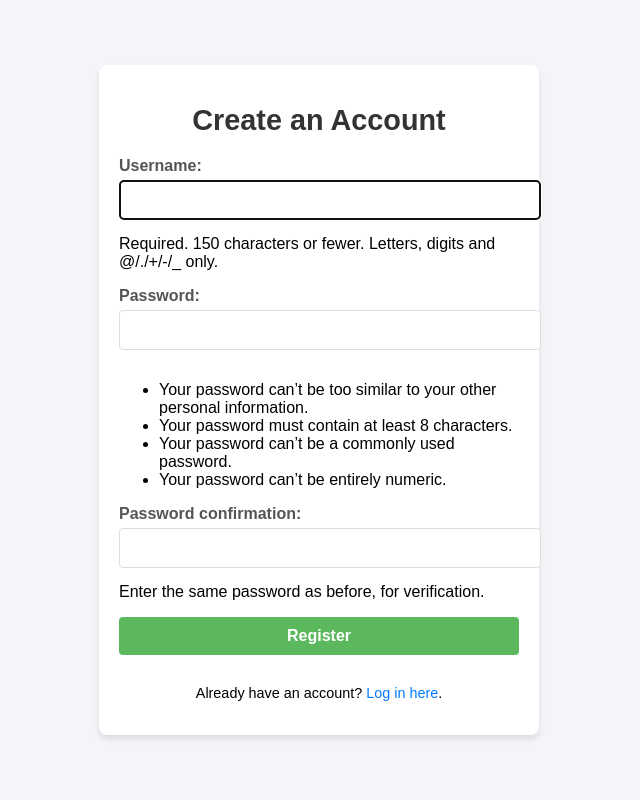
After one commit to Ilydocus/feed4food, a Django app: page /accounts/register/ in a window 1280 px wide. The commit adds this page. Shown: the whole page, without its empty margins (321-961 px from the left). Run offline with Django 5.2, Linux system fonts and the light colour scheme.

Commit message:
set up authentication only registration

```diff
--- /dev/null
+++ b/src/accounts/middleware.py
@@ -0,0 +1,10 @@
+from django.shortcuts import redirect
+
+class InactiveUserRedirectMiddleware:
+    def __init__(self, get_response):
+        self.get_response = get_response
+
+    def __call__(self, request):
+        if request.user.is_authenticated and not request.user.is_active:
+            return redirect('pending_activation')  # Redirect inactive users
+        return self.get_response(request)
--- /dev/null
+++ b/src/accounts/templates/register.html
@@ -0,0 +1,93 @@
+<!DOCTYPE html>
+<html>
+<head>
+    <title>Register</title>
+    <style>
+        body {
+            font-family: Arial, sans-serif;
+            background-color: #f4f4f9;
+            margin: 0;
+            padding: 0;
+            display: flex;
+            justify-content: center;
+            align-items: center;
+            height: 100vh;
+        }
+        .container {
+            background: #ffffff;
+            padding: 20px;
+            border-radius: 8px;
+            box-shadow: 0 4px 6px rgba(0, 0, 0, 0.1);
+            max-width: 400px;
+            width: 100%;
+        }
+        h1 {
+            text-align: center;
+            margin-bottom: 20px;
+            font-size: 1.8em;
+            color: #333;
+        }
+        label {
+            display: block;
+            margin-bottom: 5px;
+            font-weight: bold;
+            color: #555;
+        }
+        input[type="text"],
+        input[type="email"],
+        input[type="password"],
+        button {
+            width: 100%;
+            padding: 10px;
+            margin-bottom: 15px;
+            border: 1px solid #ddd;
+            border-radius: 4px;
+            font-size: 1em;
+        }
+        button {
+            background-color: #5cb85c;
+            color: white;
+            font-weight: bold;
+            border: none;
+            cursor: pointer;
+        }
+        button:hover {
+            background-color: #4cae4c;
+        }
+        .error {
+            color: red;
+            font-size: 0.9em;
+            margin-bottom: 15px;
+        }
+        .login-link {
+            text-align: center;
+            font-size: 0.9em;
+        }
+        .login-link a {
+            color: #007bff;
+            text-decoration: none;
+        }
+        .login-link a:hover {
+            text-decoration: underline;
+        }
+    </style>
+</head>
+<body>
+    <div class="container">
+        <h1>Create an Account</h1>
+        <form method="POST">
+            {% csrf_token %}
+            {% if form.errors %}
+                <div class="error">
+                    Please correct the errors below.
+                </div>
+            {% endif %}
+            {{ form.as_p }}
+            <button type="submit">Register</button>
+        </form>
+        <div class="login-link">
+            <p>Already have an account? <a href="{% url 'login' %}">Log in here</a>.</p>
+        </div>
+    </div>
+</body>
+</html>
--- a/src/accounts/urls.py
+++ b/src/accounts/urls.py
@@ -1,7 +1,8 @@
 from django.urls import path
-from .views import SignUpView
+from .views import register, pending_activation
 
 
 urlpatterns = [
-    path("signup/", SignUpView.as_view(), name="signup"),
+    path("register/", register, name="register"),
+    path('pending_activation/', pending_activation, name='pending_activation'),
 ]
--- a/src/accounts/views.py
+++ b/src/accounts/views.py
@@ -1,9 +1,17 @@
 from django.contrib.auth.forms import UserCreationForm
-from django.urls import reverse_lazy
-from django.views.generic import CreateView
+from django.shortcuts import render, redirect
 
+def register(request):
+    if request.method == 'POST':
+        form = UserCreationForm(request.POST)
+        if form.is_valid():
+            user = form.save(commit=False)
+            user.is_active = False
+            user.save()
+            return redirect('pending_activation')  # Redirect here after registration
+    else:
+        form = UserCreationForm()
+    return render(request, 'register.html', {'form': form})
 
-class SignUpView(CreateView):
-    form_class = UserCreationForm
-    success_url = reverse_lazy("login")
-    template_name = "registration/signup.html"
+def pending_activation(request):
+    return render(request, 'pending_activation.html')
--- a/src/core/settings.py
+++ b/src/core/settings.py
@@ -61,6 +61,7 @@ MIDDLEWARE = [
     'django.contrib.auth.middleware.AuthenticationMiddleware',
     'django.contrib.messages.middleware.MessageMiddleware',
     'django.middleware.clickjacking.XFrameOptionsMiddleware',
+    'accounts.middleware.InactiveUserRedirectMiddleware',
     'django_prometheus.middleware.PrometheusAfterMiddleware',
 ]
 
@@ -122,6 +123,7 @@ AUTH_PASSWORD_VALIDATORS = [
         'NAME': 'django.contrib.auth.password_validation.NumericPasswordValidator',
     },
 ]
+#AUTH_USER_MODEL = 'accounts.CustomUser'
 
 
 # Internationalization
--- a/src/daily_reports/forms.py
+++ b/src/daily_reports/forms.py
@@ -2,7 +2,7 @@ from .models import Items, ProduceReport, ProduceReportDetails
 from django import forms
 from django.forms.widgets import Select
 from crispy_forms.helper import FormHelper
-from crispy_forms.layout import Layout, Row, Column, Div, Button, Field, HTML
+from crispy_forms.layout import Layout, Row, Column, Button, Field, HTML
 
 class ProduceReportForm(forms.ModelForm):
     class Meta:
--- a/src/templates/home.html
+++ b/src/templates/home.html
@@ -21,5 +21,6 @@ Hi {{ user.username }}!
 {% else %}
 <p>You are not logged in</p>
 <a href="{% url 'login' %}">Log In</a>
+<a href="{% url 'register' %}">Sign Up</a>
 {% endif %}
 {% endblock %}
```
Also changed, not shown: src/accounts/templates/pending_activation.html (added, +10 -0 lines).
